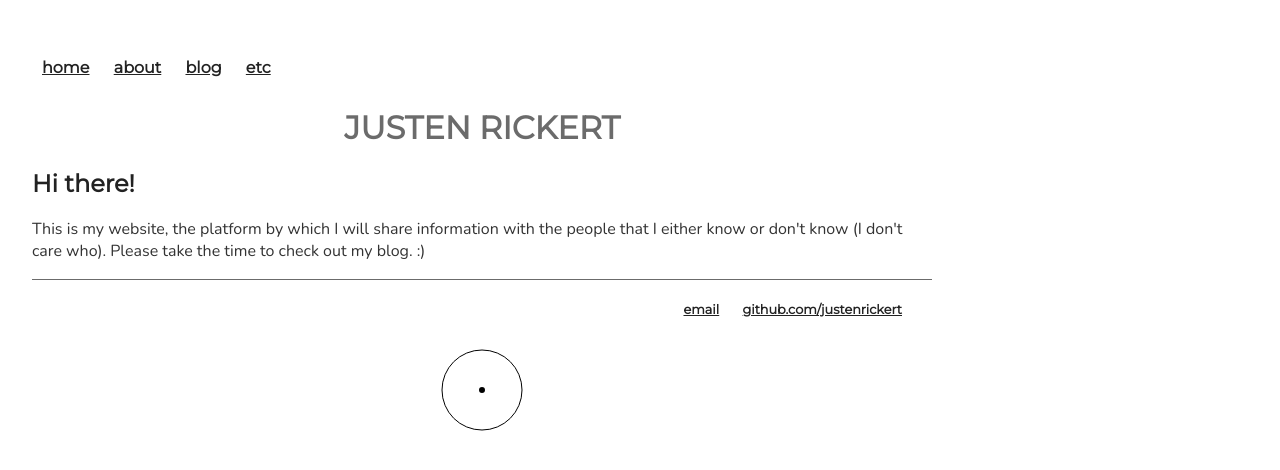
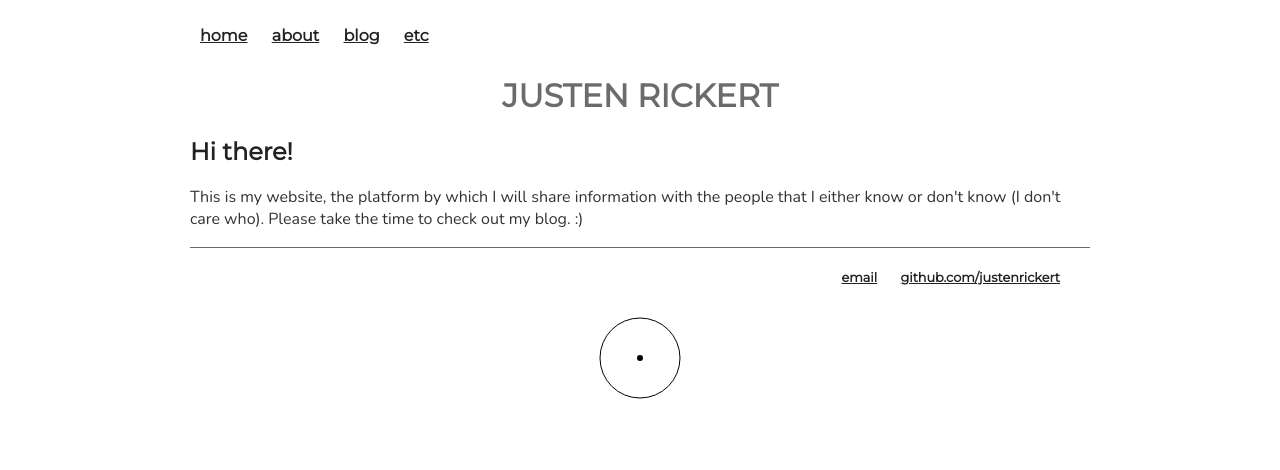
Before and after one commit to JustenRickert/justenrickert-old-user-page, a Jekyll site: the page built from index.html, in a window 1280 px wide. Shown: the top 470 px of the page. Built offline with Jekyll 4.4.1, drawn with Linux system fonts in a browser that asks for light colours; nearby versions of some CDN libraries.

Commit message:
okay I'm done now.

```diff
--- a/_layouts/default.html
+++ b/_layouts/default.html
@@ -6,7 +6,7 @@
 		<head>
         <meta name="description" content="Website of Justen Rickert consisting
         of my school things, mathematics thoughts, and a technology blog.">
-        <meta name="viewport" content="width=device-width, maximum-scale=1.0, initial-scale=1.0, user-scalable=0">
+        <meta name="viewport" content="width=device-width, initial-scale=1.0, user-scalable=0">
 
 			  <title>{{ page.title }}</title>
 			  <!-- link to main stylesheet -->
--- a/css/main.css
+++ b/css/main.css
@@ -17,19 +17,21 @@
 
 body {
     max-width: 900px;
-    /* margin: 30px auto; */
+    margin: 200px auto;
+    margin-top: 0px;
     width: 90%;
-    padding: 12px;
-    padding-bottom: 0;
+    padding: 30px;
+    padding-top: 0px
 }
 
-@media only screen and (min-width: 481px) {
-    body {
-        padding-top: 24px;
-        padding-right: 24px;
-        padding-left: 24px;
-    }
-}
+/* @media only screen and (min-width: 481px) { */
+/*     body { */
+/*         width: 90%; */
+/*         padding-top: 24px; */
+/*         padding-right: 24px; */
+/*         padding-left: 24px; */
+/*     } */
+/* } */
 
 nav ul, footer ul {
     font-family: Montserrat;
```
